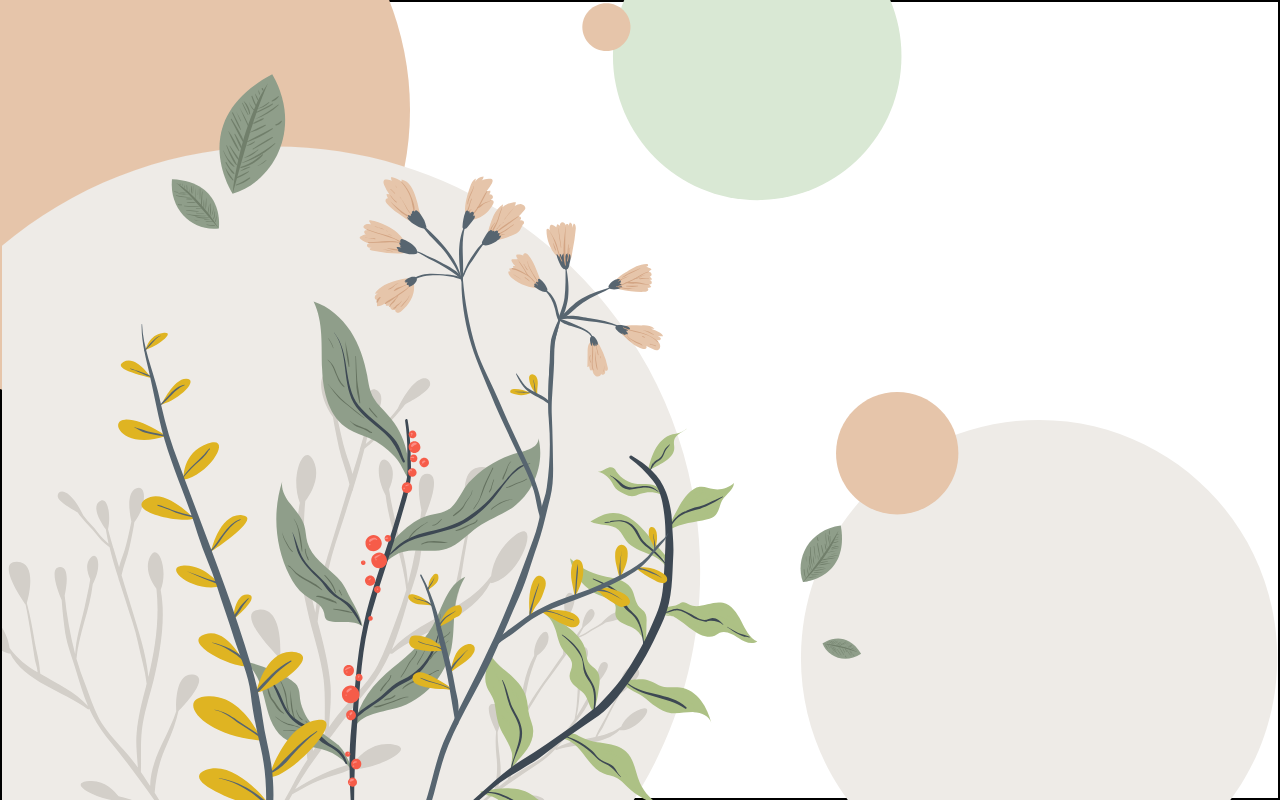
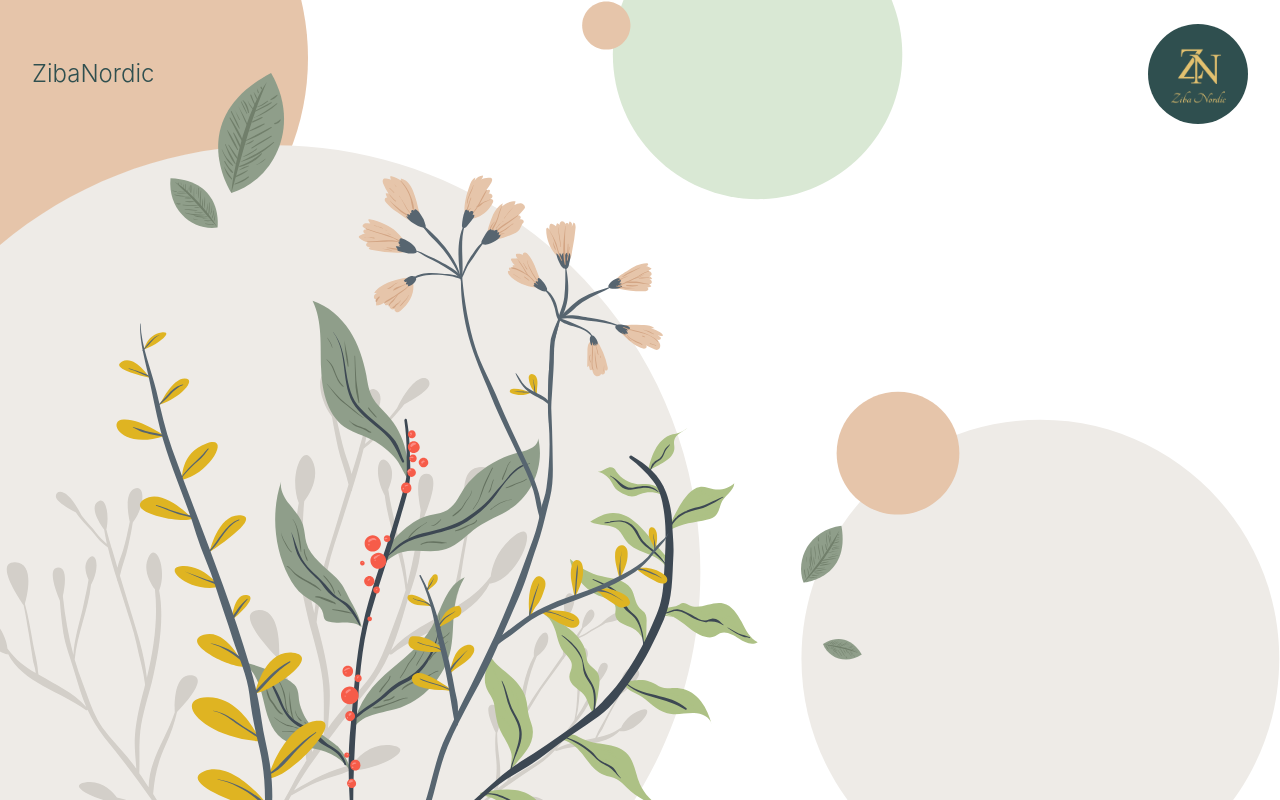
Before and after one commit to eviva2000/Nordicbeauty, a Next.js app: page / in a window 1280 px wide. Shown: the top 800 px of the page. Built offline with nearby package versions, Linux system fonts and the light colour scheme.

Commit message:
build navbar

```diff
--- a/postcss.config.js
+++ b/postcss.config.js
@@ -1,14 +1,6 @@
-// module.exports = {
-//   plugins: {
-//     '@tailwindcss/postcss': {}, // instead of 'tailwindcss'
-//     autoprefixer: {},
-//   },
-// }
-
-
-
-export default {
+module.exports = {
   plugins: {
-    '@tailwindcss/postcss': {},
+    '@tailwindcss/postcss': {}, // instead of 'tailwindcss'
+    autoprefixer: {},
   },
 }
--- a/src/components/Hero.tsx
+++ b/src/components/Hero.tsx
@@ -1,7 +1,10 @@
+import Navbar from "./Navbar";
+
 export default function Hero() {
   return (
-    <section className="relative border-2 w-screen h-screen">
-     <div className="absolute -top-48 -left-48 bg-[#e6c5aa] w-[600px] h-[600px] rounded-full" />
+    <section className="relative w-screen h-screen">
+      <Navbar />
+     <div className="absolute -top-48 -left-48 bg-[#e6c5aa] w-[500px] h-[500px] rounded-full" />
       <div className="absolute -bottom-50 left-0 w-full max-w-[1300px] sm:max-w-[700px] md:max-w-[900px] lg:max-w-[1100px] xl:max-w-[1500px]">
         <img src="/three-circles-with-flowers.svg" alt="three-circles" className="w-full h-auto" />
       </div>
--- /dev/null
+++ b/src/components/Navbar.tsx
@@ -0,0 +1,11 @@
+export default function Navbar() {
+  return (
+    <nav className="absolute top-0 left-0 z-10 w-full flex justify-between items-center px-8 py-6">
+      <div className="text-2xl font-light text-[#2f4f4f]">ZibaNordic</div>
+
+      <div className="w-[100px] h-[100px] overflow-hidden rounded-full">
+        <img src="/logo.png" alt="logo" className="w-full h-full object-cover" />
+      </div>
+    </nav>
+  );
+}
--- a/tailwind.config.js
+++ b/tailwind.config.js
@@ -22,6 +22,7 @@ module.exports = {
         },
         green: {
           100: "#d9e8d4",
+          300: "#2f4f4f"
         },
       },
     },
```
Also changed, not shown: public/logo.png (added).
